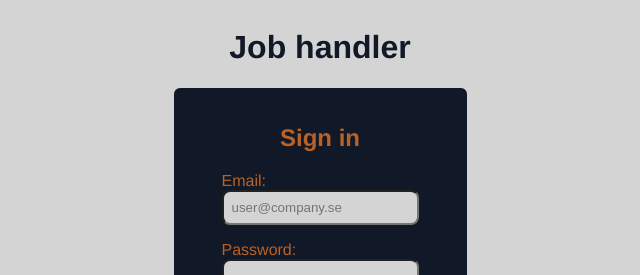
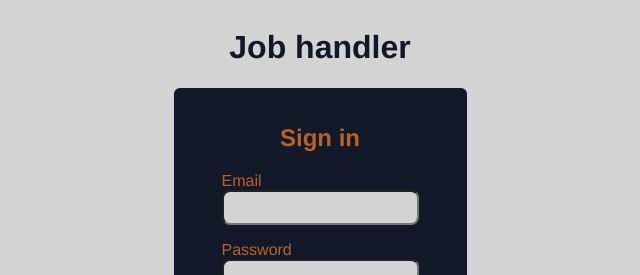
Before and after one commit to Vadfinnsinte/Job-handler-webbpage, a React (Vite) app: page /#/ in a window 1280 px wide. Shown: the top 275 px of the page, without its empty margins (320-960 px from the left). Built offline with nearby package versions, Linux system fonts and the light colour scheme; no server answers.

Commit message:
moved label and input to a component and added loading txt to button

```diff
--- /dev/null
+++ b/src/components/InputLabel.jsx
@@ -0,0 +1,17 @@
+const InputLabel = ({type, labelTxt, value, setValue}) => {
+
+	return (
+		<div className="input-label-container">
+            <label htmlFor="email">{labelTxt}</label>
+            <input
+              id="email"
+              type={type}
+
+              value={value}
+              onChange={(e) => setValue(e.target.value)}
+            />
+          </div>
+	)
+}
+
+export default InputLabel
--- a/src/pages/Login.jsx
+++ b/src/pages/Login.jsx
@@ -1,16 +1,19 @@
 import { useState } from "react";
 import { useNavigate } from "react-router-dom";
 import { signInUser } from "../services/authLogin";
+import InputLabel from "../components/InputLabel";
 
 const Login = () => {
   const [email, setEmail] = useState("");
   const [password, setPassword] = useState("");
+  const [btnTxT, setbtnTxT] = useState("Sign in")
 
   const navigate = useNavigate();
   const signIn = async () => {
     try {
-      // add loader..
+		setbtnTxT("Signing in..")
       const data = await signInUser(email, password);
+	  setbtnTxT("Sign in")
       navigate("/feed");
     } catch (err) {
       console.log(err.message);
@@ -23,28 +26,10 @@ const Login = () => {
       <div className="sign-up-in-container ">
         <div className="input-label-layout">
           <h2>Sign in</h2>
-          <div className="input-label-container">
-            <label htmlFor="email">Email:</label>
-            <input
-              id="email"
-              type="text"
-              placeholder="user@company.se"
-              value={email}
-              onChange={(e) => setEmail(e.target.value)}
-            />
-          </div>
-          <div className="input-label-container">
-            <label htmlFor="password">Password:</label>
-            <input
-              id="password"
-              type="password"
-              value={password}
-              onChange={(e) => setPassword(e.target.value)}
-            />
-          </div>
-
+		  <InputLabel type={"text"} labelTxt={"Email"} value={email} setValue={setEmail}/>
+		  <InputLabel type={"password"} labelTxt={"Password"} value={password} setValue={setPassword}/>
           <div className="flex margin-top-1">
-            <button onClick={signIn}>Sign in</button>
+            <button onClick={signIn}>{btnTxT}</button>
             <div className="btn-line-container">
               <div className="line"></div>
               <p>or</p>
```
